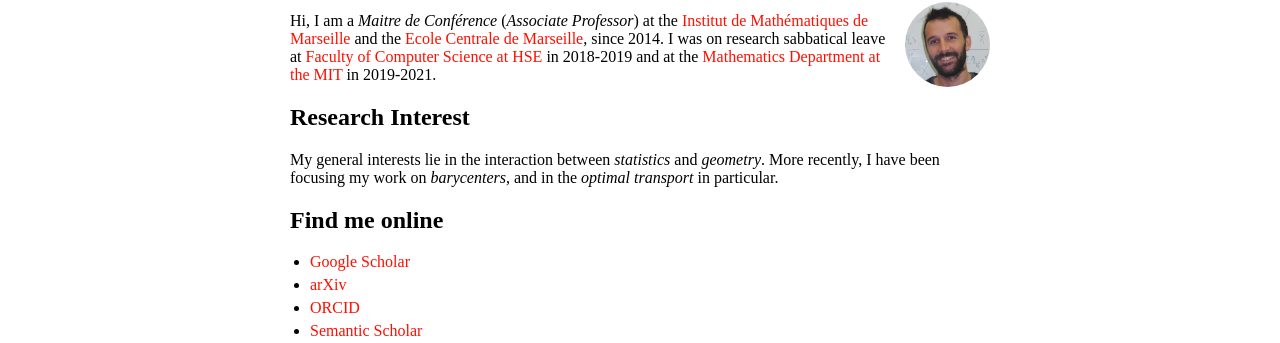
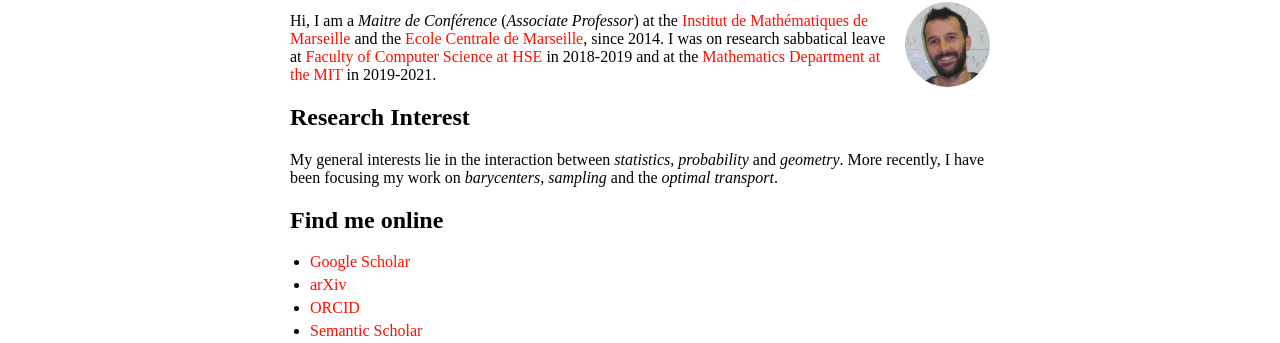
Before and after one commit to ThibautLG/thibautlg.github.io, a Jekyll site: the page built from index.md, in a window 1280 px wide. Shown: the part 165-508 px from the top of the page. Built offline with Jekyll 4.4.1, drawn with Linux system fonts in a browser that asks for light colours; our own code applies the rules of GitHub Pages for plain Markdown files.

Commit message:
update interests

```diff
--- a/index.md
+++ b/index.md
@@ -11,8 +11,8 @@ I was on research sabbatical leave at [Faculty of Computer Science at HSE](https
 
 ## Research Interest
 
-My general interests lie in the interaction between *statistics* and *geometry*.
-More recently, I have been focusing my work on *barycenters*, and in the *optimal transport* in particular.
+My general interests lie in the interaction between *statistics*, *probability* and *geometry*.
+More recently, I have been focusing my work on *barycenters*, *sampling* and the *optimal transport*.
 
 ## Find me online
 
```
